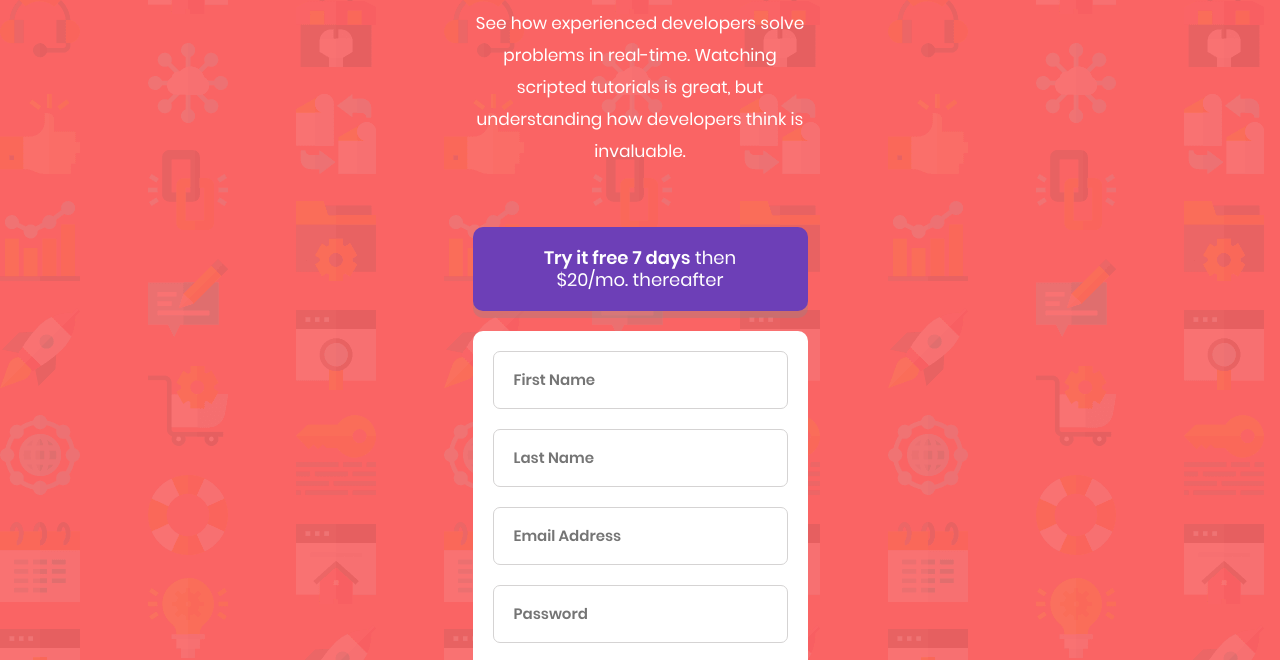
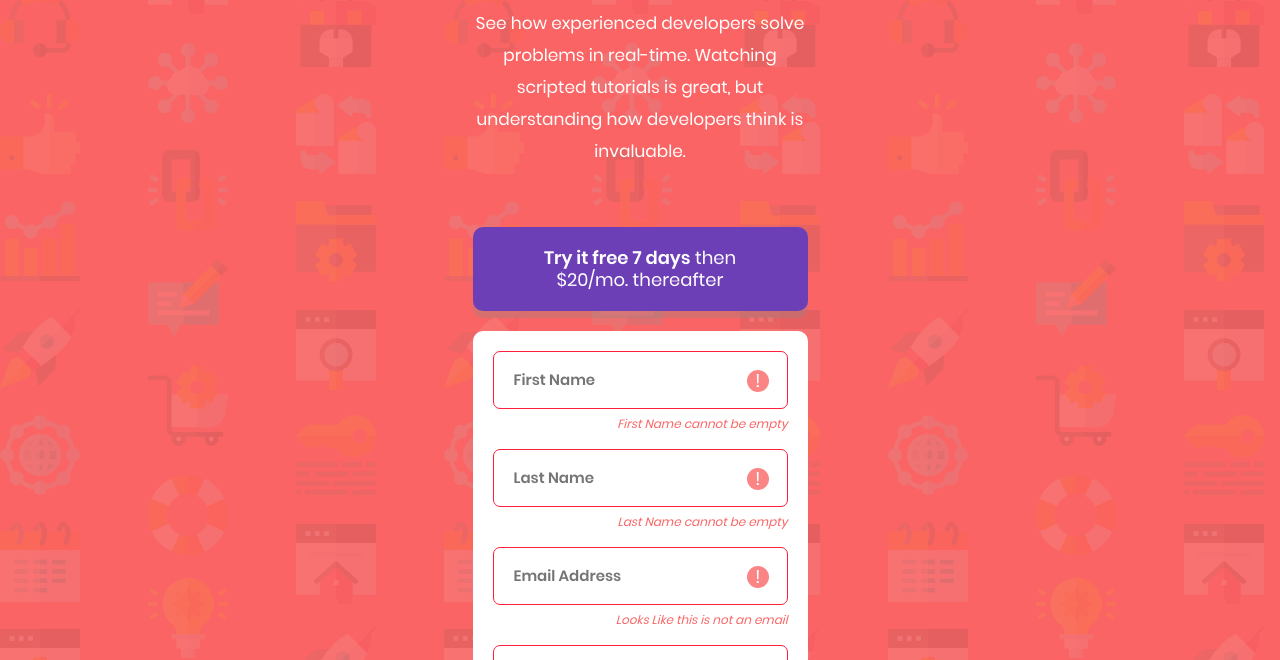
Before and after one commit to ArturLimaiko/NewProject, a website: page index.html in a window 1280 px wide. Shown: the part 107-767 px from the top of the page. Drawn offline with Linux system fonts and the light colour scheme.

Commit message:
сверстал вид формы при неправильно введенных данных + правки

```diff
--- a/index.html
+++ b/index.html
@@ -37,7 +37,7 @@
             name="first-name"
             required
           />
-
+          <span class="error-text">First Name cannot be empty</span>
           <input
             class="registration-form error"
             type="text"
@@ -45,7 +45,7 @@
             name="last-name"
             required
           />
-
+          <span class="error-text">Last Name cannot be empty</span>
           <input
             class="registration-form error"
             type="text"
@@ -53,6 +53,7 @@
             name="email"
             required
           />
+          <span class="error-text">Looks Like this is not an email</span>
           <input
             class="registration-form error"
             type="password"
@@ -60,6 +61,7 @@
             name="password"
             required
           />
+          <span class="error-text">Password cannot be empty</span>
           <button class="registration-form__button" type="submit" value="push">
             Claim your free trial
           </button>
--- /dev/null
+++ b/source/error.css
@@ -0,0 +1,35 @@
+.error-text {
+  position: relative;
+  font-family: Poppins;
+  font-style: normal;
+  font-weight: 400;
+  font-size: 12px;
+  font-style: italic;
+  line-height: 10px;
+  text-align: right;
+  margin-top: 10px;
+  margin-bottom: 20px;
+  color: #fa6464;
+}
+
+.error-text::after {
+  position: absolute;
+  content: "";
+  width: 22px;
+  height: 22px;
+  background-color: #fa6464c9;
+  border-radius: 50%;
+  top: -49px;
+  right: 19px;
+}
+
+.error-text::before {
+  position: absolute;
+  content: "!";
+  font-size: 18px;
+  font-style: normal;
+  top: -43px;
+  right: 27px;
+  color: rgb(255, 255, 255);
+  z-index: 100;
+}
--- a/source/form-button.css
+++ b/source/form-button.css
@@ -19,3 +19,11 @@
     border: none;
     cursor: pointer;
   }
+
+  .registration-form__button:hover {
+    opacity: 0.8;
+  }
+
+  .registration-form__button:active {
+    opacity: 0.6;
+  }
--- a/source/link.css
+++ b/source/link.css
@@ -7,6 +7,14 @@
   border-radius: 10px;
   box-shadow: 0px 7px #95858559;
   margin-bottom: 20px;
+}
+
+.link:hover {
+  opacity: 0.8;
+}
+
+.link:active {
+  opacity: 0.6;
 }
 
 .link__text {
--- a/source/registration-form.css
+++ b/source/registration-form.css
@@ -3,7 +3,6 @@
   border-radius: 7px;
   border: 1px solid #d5d3d3;
   padding: 20px 0px 20px 20px;
-    margin-bottom: 20px;
   width: 100%;
   font-family: Poppins;
   font-style: normal;
@@ -11,12 +10,6 @@
   font-size: 15px;
   line-height: 16px;
   cursor: pointer;
-  }
-
-  @media (min-width: 1440px) {
-    .registration-form {
-      margin-bottom: 40px;
-    }
 }
 
 .registration-form:hover {
@@ -27,6 +20,17 @@
   border: 1px solid #413f3f;
 }
 
-  /* .error {
+.error {
+  position: relative;
   border: 1px solid #ff1f3d;
-  } */
+}
+
+.error::after {
+  position: absolute;
+  content: "!";
+  width: 5px;
+  height: 5px;
+  background-color: rgb(196, 4, 4);
+  color: #ffffff;
+  right: 10px;
+}
--- a/source/style.css
+++ b/source/style.css
@@ -5,3 +5,4 @@
 @import url("./registration-form.css");
 @import url("./footer-text.css");
 @import url("./global.css");
+@import url("./error.css");
--- a/source/title.css
+++ b/source/title.css
@@ -8,6 +8,9 @@
   padding-right: 40px;
   color: white;
 }
+
+
+
 
 @media (min-width: 1440px) {
   .title {
```
Also changed, not shown: source/variables.css (deleted). Lines whose indentation alone changed are shown as unchanged.
